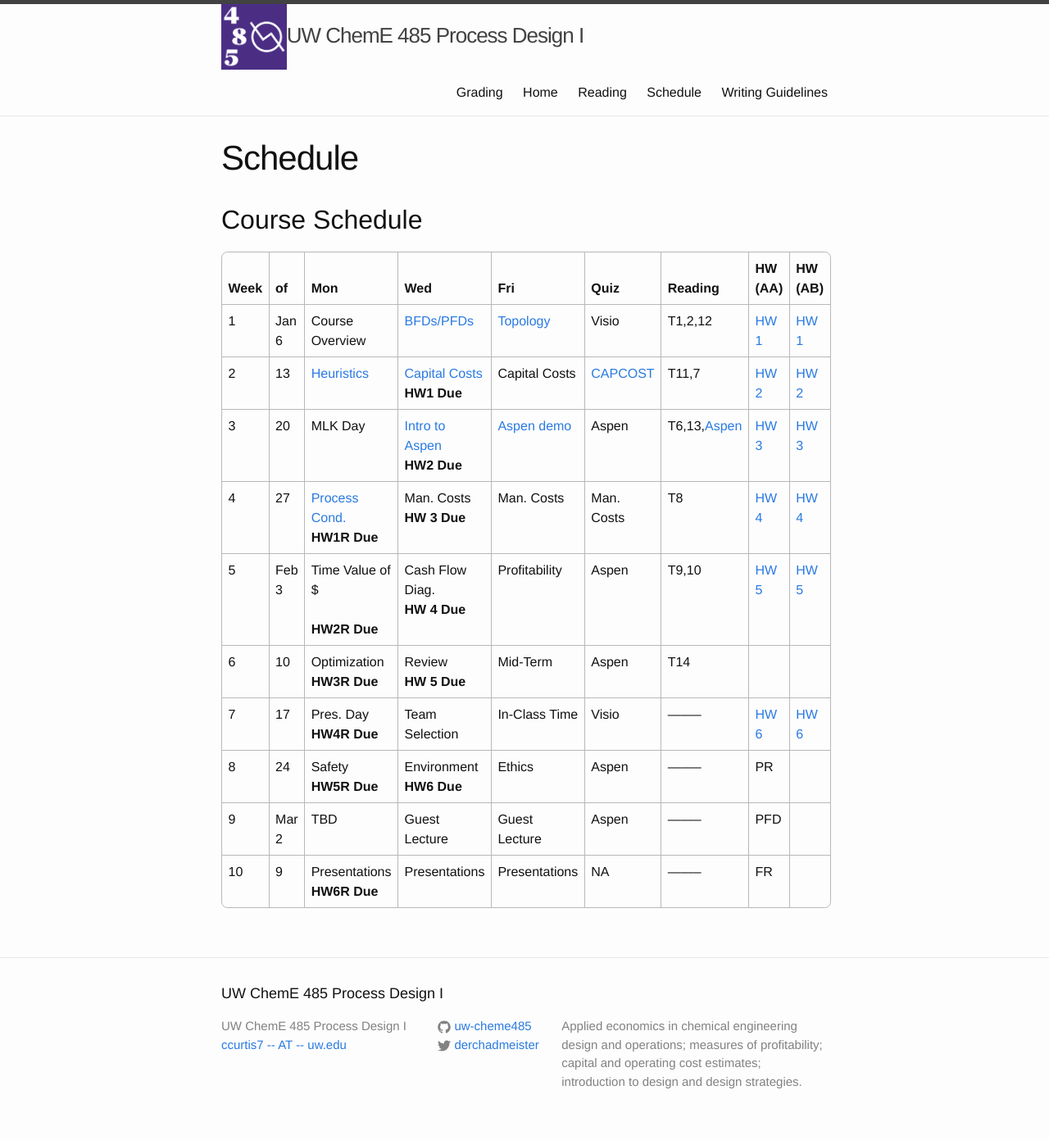
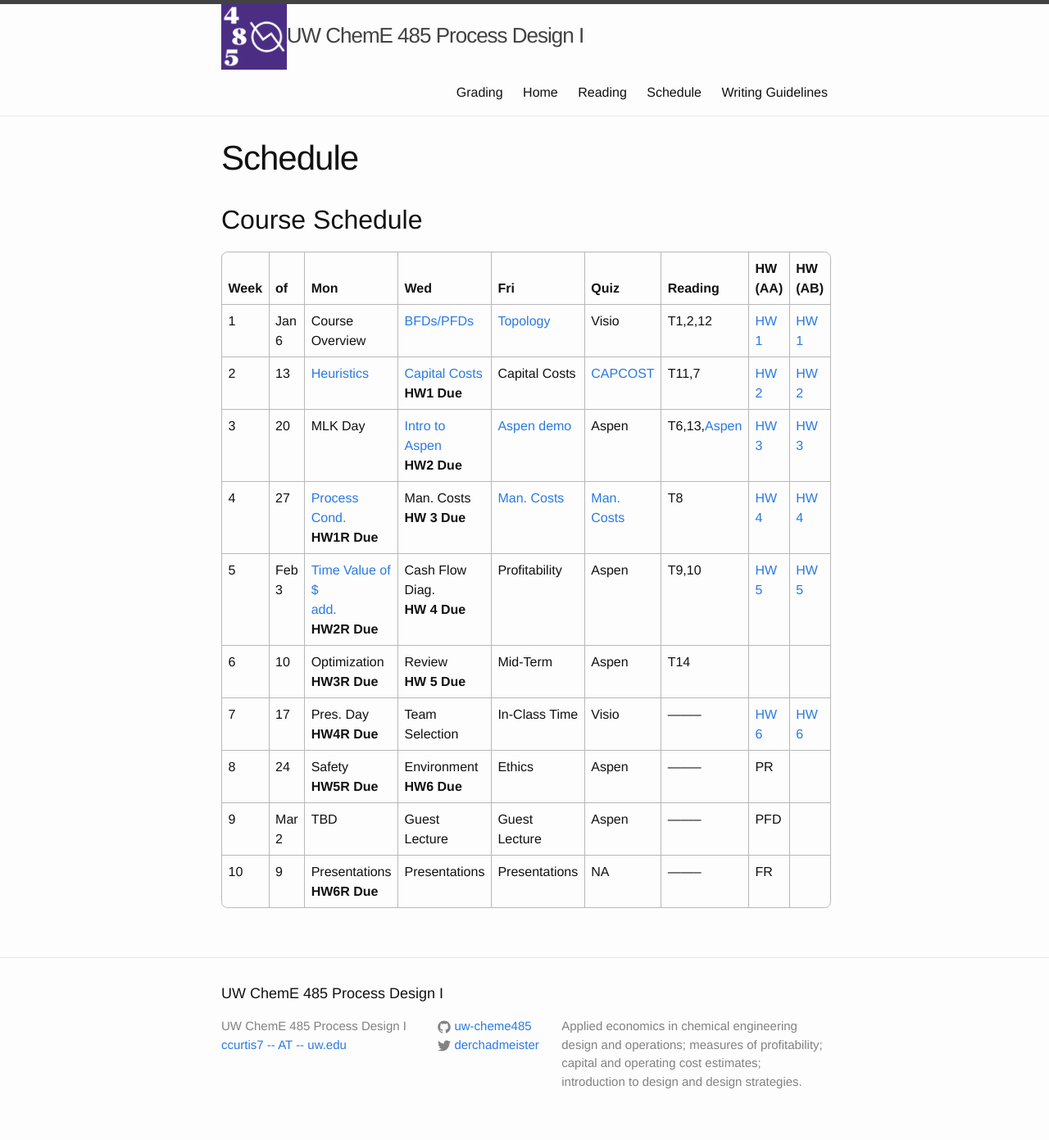
Before and after one commit to uw-cheme485/uw-cheme485.github.io, a Jekyll site: the page built from syllabus.md, in a window 1280 px wide. Shown: the whole page at 82% size. Built offline with Jekyll 4.4.1, drawn with Linux system fonts in a browser that asks for light colours.

Commit message:
Uploaded time value of money slides.

```diff
--- a/syllabus.md
+++ b/syllabus.md
@@ -11,8 +11,8 @@ collection: main
 | 1    | Jan 6 | Course Overview | [BFDs/PFDs](https://github.com/uw-cheme485/uw-cheme485.github.io/raw/master/lectures/C1_Process_Diagrams.pdf)       | [Topology](https://github.com/uw-cheme485/uw-cheme485.github.io/raw/master/lectures/C2_Structure_Synthesis_PFD.pdf)        | Visio       | T1,2,12  | [HW 1](https://classroom.github.com/a/yCkijtJu)     | [HW 1](https://canvas.uw.edu/courses/1353698/assignments/5107491) |
 | 2    | 13    | [Heuristics](https://github.com/uw-cheme485/uw-cheme485.github.io/raw/master/lectures/L4_Separations_Heuristics.pptx)      | [Capital Costs](https://github.com/uw-cheme485/uw-cheme485.github.io/raw/master/lectures/C7_Capital_Cost.pdf) <br> **HW1 Due**  | Capital Costs   | [CAPCOST](https://github.com/uw-cheme485/uw-cheme485.github.io/raw/master/lectures/CAPCOST_2012.xls)     | T11,7    | [HW 2](https://classroom.github.com/a/7_c5U1yU)     | [HW 2](https://canvas.uw.edu/courses/1353698/assignments/5107530) |
 | 3    | 20    | MLK Day         | [Intro to Aspen](https://github.com/uw-cheme485/uw-cheme485.github.io/raw/master/lectures/L6_Aspen.pptx) <br> **HW2 Due** | [Aspen demo](https://github.com/uw-cheme485/uw-cheme485.github.io/raw/master/lectures/L7_Aspen_demo.pptx)  | Aspen       | T6,13,[Aspen](http://www.cchem.berkeley.edu/cbe150b/docs/VLE/Guidelines.pdf) | [HW 3](https://classroom.github.com/a/7hgs3vBC)     | [HW 3](https://canvas.uw.edu/courses/1353698/assignments/5107538) |
-| 4    | 27    | [Process Cond.](https://github.com/uw-cheme485/uw-cheme485.github.io/raw/master/lectures/C6_Process_Conditions.pdf) <br> **HW1R Due**   | Man. Costs <br> **HW 3 Due**     | Man. Costs      | Man. Costs  | T8       | [HW 4](https://classroom.github.com/a/OPgjJVos)     | [HW 4](https://canvas.uw.edu/courses/1353698/assignments/5107602) |
-| 5    | Feb 3 | Time Value of $ <br> <br> **HW2R Due** | Cash Flow Diag. <br> **HW 4 Due** | Profitability   | Aspen       | T9,10    | [HW 5](https://classroom.github.com/a/nVifKv1-)     | [HW 5](https://canvas.uw.edu/courses/1353698/assignments/5107683) |
+| 4    | 27    | [Process Cond.](https://github.com/uw-cheme485/uw-cheme485.github.io/raw/master/lectures/C6_Process_Conditions.pdf) <br> **HW1R Due**   | Man. Costs <br> **HW 3 Due**     | [Man. Costs](https://github.com/uw-cheme485/uw-cheme485.github.io/raw/master/lectures/C8_Cost_of_Manufacturing.pdf)      | [Man. Costs](https://github.com/uw-cheme485/uw-cheme485.github.io/raw/master/lectures/L10_Utilities.pptx)  | T8       | [HW 4](https://classroom.github.com/a/OPgjJVos)     | [HW 4](https://canvas.uw.edu/courses/1353698/assignments/5107602) |
+| 5    | Feb 3 | [Time Value of $](https://github.com/uw-cheme485/uw-cheme485.github.io/raw/master/lectures/C9_Engineering_Economics.pdf) <br> [add.](https://github.com/uw-cheme485/uw-cheme485.github.io/raw/master/lectures/L11_Time_Money.pptx) <br> **HW2R Due** | Cash Flow Diag. <br> **HW 4 Due** | Profitability   | Aspen       | T9,10    | [HW 5](https://classroom.github.com/a/nVifKv1-)     | [HW 5](https://canvas.uw.edu/courses/1353698/assignments/5107683) |
 | 6    | 10    | Optimization <br> **HW3R Due**   | Review <br> **HW 5 Due**         | Mid-Term        | Aspen       | T14      |          |
 | 7    | 17    | Pres. Day <br> **HW4R Due**      | Team Selection  | In-Class Time   | Visio       | -------- | [HW 6](https://classroom.github.com/a/igxERhIC)     | [HW 6](https://canvas.uw.edu/courses/1353698/assignments/5107728) |
 | 8    | 24    | Safety <br> **HW5R Due**         | Environment <br> **HW6 Due**    | Ethics          | Aspen       | -------- | PR       |
```
Also changed, not shown: 4 other files.
